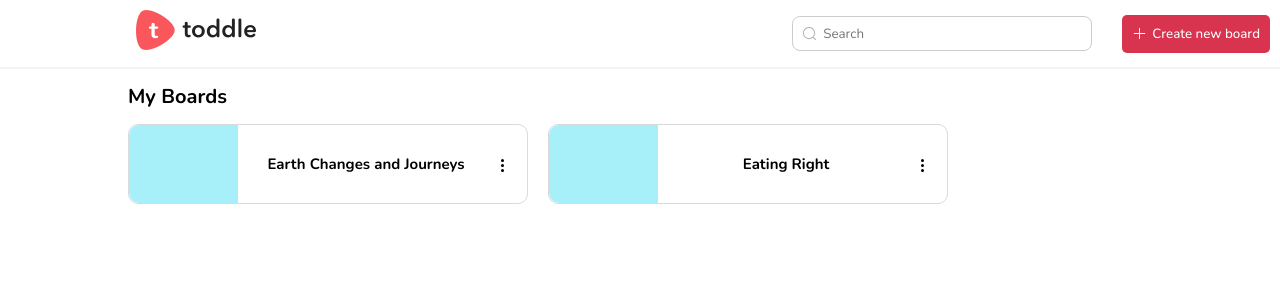
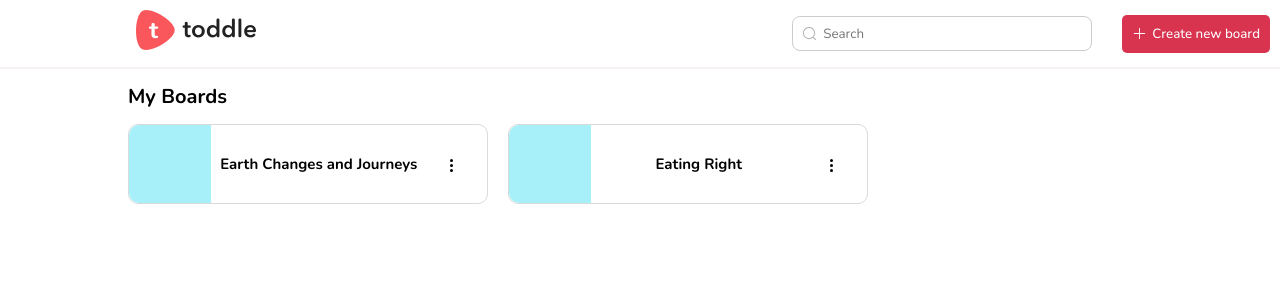
Before and after one commit to rahulvarma5297/Digital-Wall, a React (Create React App) app: page / in a window 1280 px wide. Shown: the top 300 px of the page. Built offline with nearby package versions, Linux system fonts and the light colour scheme.

Commit message:
small fixes

```diff
--- a/package.json
+++ b/package.json
@@ -3,8 +3,6 @@
   "version": "0.1.0",
   "private": true,
   "dependencies": {
-    "@dnd-kit/core": "^6.0.8",
-    "@dnd-kit/sortable": "^7.0.2",
     "@testing-library/jest-dom": "^5.17.0",
     "@testing-library/react": "^13.4.0",
     "@testing-library/user-event": "^13.5.0",
--- a/src/components/Board/Post.js
+++ b/src/components/Board/Post.js
@@ -1,8 +1,9 @@
 import React, { useState } from "react";
+
 import { AppContext } from "../../Context";
+import del from "../images/del.svg";
+import pencil from "../images/pencil.svg";
 import "./Posts.css";
-import pencil from "../images/pencil.svg";
-import del from "../images/del.svg";
 
 const PostItem = (props) => {
   const [showOptions, setShowOptions] = useState(false);
--- a/src/components/Wall/Wall.css
+++ b/src/components/Wall/Wall.css
@@ -1,5 +1,5 @@
 .wall-pb {
-  width: 400px;
+  width: 360px;
   height: 80px;
   display: flex;
   border: 1px solid rgb(218, 218, 218);
@@ -8,12 +8,12 @@
   font-size: 20px;
 }
 .wall-pbf {
-  width: 30%;
+  width: 23%;
   height: 100%;
   border-radius: 10px 0px 0px 10px;
 }
 .wall-pbs {
-  width: 70%;
+  width: 60%;
   height: 100%;
   display: flex;
   justify-content: center;
@@ -30,15 +30,11 @@ a {
   width: 80%;
   display: flex;
   margin-left: 10%;
+}
 
-  /* justify-content: center; */
-}
 .wall-mb {
   display: flex;
   flex-wrap: wrap;
-  /* flex-direction: column; */
-  justify-content: space-around;
-  /* width: 1400px; */
   gap: 20px;
 }
 
@@ -152,7 +148,7 @@ a {
   height: 80px;
   width: 20px;
   cursor: pointer;
-  margin-right: 15px;
+  margin-left: 15px;
 }
 
 .wall-pb .dot {
```
Also changed, not shown: 1 other file (tests, documents, lock files or other folders).
